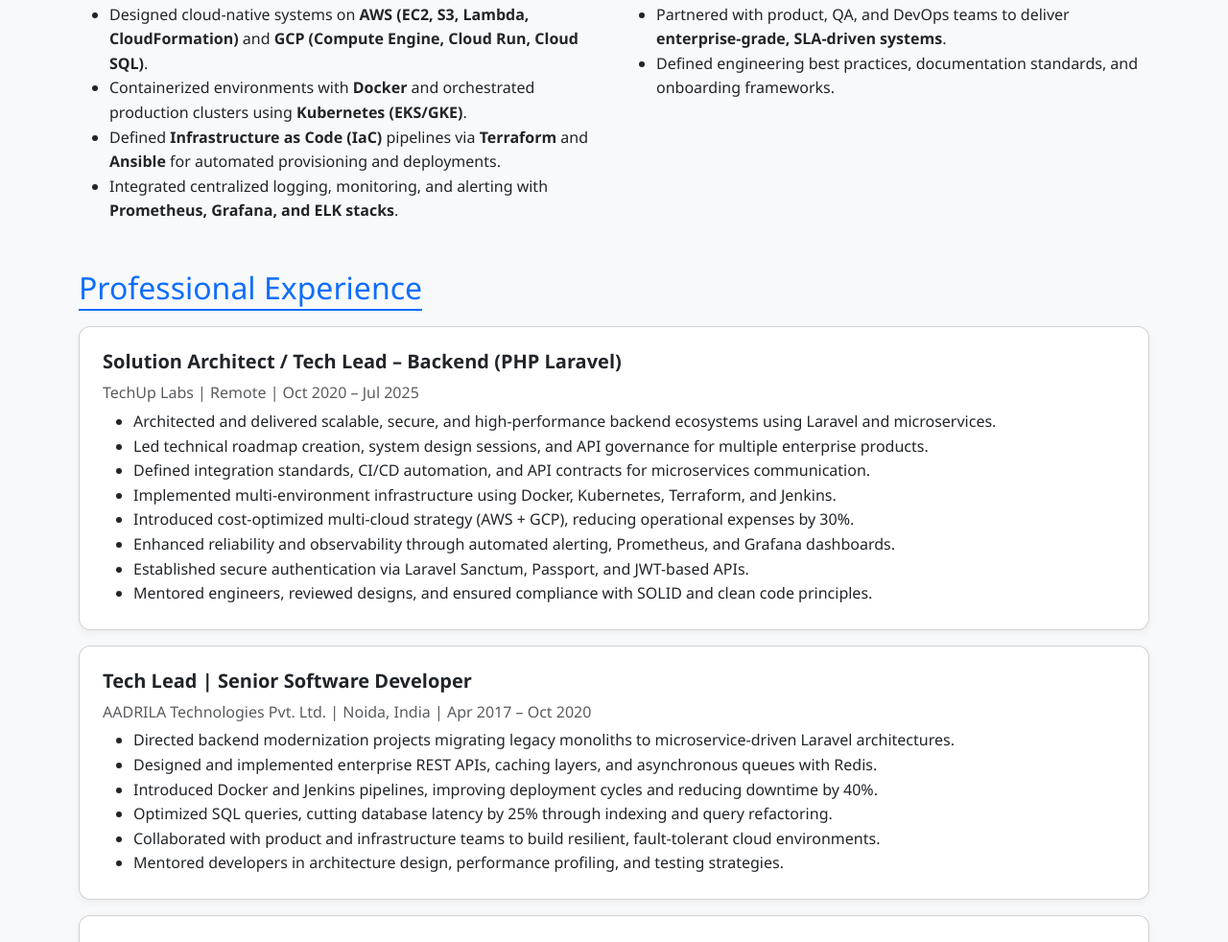
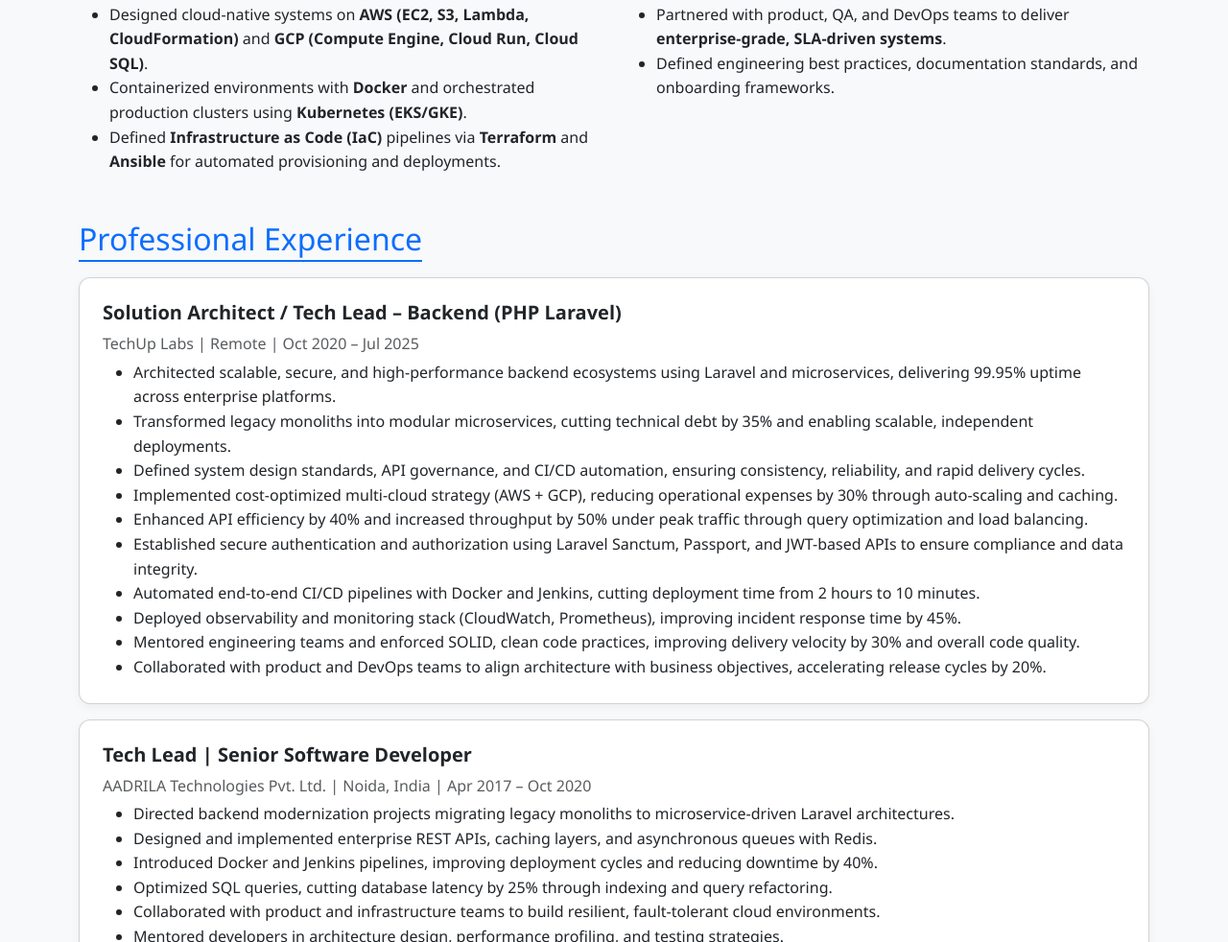
Before and after one commit to imsuneel/profile, a plain HTML site: page index.html in a window 1280 px wide. Shown: the part 1131-2113 px from the top of the page at 96% size. Drawn offline with nearby package versions, Linux system fonts and the light colour scheme.

Commit message:
update page

```diff
--- a/index.html
+++ b/index.html
@@ -3,8 +3,9 @@
 <head>
   <meta charset="UTF-8" />
   <meta name="viewport" content="width=device-width, initial-scale=1.0" />
-  <meta name="description" content="Suneel Kumar - Solution Architect / Technical Lead Resume" />
   <title>Suneel Kumar | Solution Architect - Backend (PHP Laravel)</title>
+  <meta name="description" content="Lead Backend Engineer & Laravel Solution Architect with 12+ years of experience designing and delivering high-performance, secure, and scalable backend ecosystems for enterprise and SaaS platforms." />
+  <meta name="keyword" content="Lead Backend Engineer, Laravel Architect, Solution Architect, Senior Backend Developer, PHP 8 / Laravel 10, Microservices Architecture, RESTful API Development, MySQL Performance Tuning, System Design & Scalability, DevOps (Docker, Jenkins, GitLab CI/CD), AWS Cloud Architecture (EC2, RDS, S3, CloudFront), GCP / Multi-cloud Infrastructure, API Gateway & Authentication (Sanctum, Passport, JWT), CI/CD Pipeline Automation, Performance Optimization, Caching & Load Balancing, Containerization (Docker, Kubernetes), API Governance & Versioning, Cloud Monitoring (Prometheus, CloudWatch), Agile Delivery & Technical Leadership, SOLID Principles & Clean Code, Team Mentorship & Code Review, SaaS Platforms, High Availability Systems, Infrastructure Cost Optimization, Cloud Automation, Security Best Practices, System Migration & Modernization, Scalable Architecture, API Integration & Testing, Software Design Patterns, Continuous Deployment" />
   <link href="https://cdn.jsdelivr.net/npm/bootstrap@5.3.2/dist/css/bootstrap.min.css" rel="stylesheet">
   <style>
     body { background-color: #f8f9fa; font-family: 'Segoe UI', Tahoma, Geneva, Verdana, sans-serif; line-height:1.6; }
@@ -85,7 +86,6 @@
             <li>Designed cloud-native systems on <strong>AWS (EC2, S3, Lambda, CloudFormation)</strong> and <strong>GCP (Compute Engine, Cloud Run, Cloud SQL)</strong>.</li>
             <li>Containerized environments with <strong>Docker</strong> and orchestrated production clusters using <strong>Kubernetes (EKS/GKE)</strong>.</li>
             <li>Defined <strong>Infrastructure as Code (IaC)</strong> pipelines via <strong>Terraform</strong> and <strong>Ansible</strong> for automated provisioning and deployments.</li>
-            <li>Integrated centralized logging, monitoring, and alerting with <strong>Prometheus, Grafana, and ELK stacks</strong>.</li>
           </ul>
         </div>
 
@@ -124,14 +124,16 @@
         <h5 class="fw-bold">Solution Architect / Tech Lead – Backend (PHP Laravel)</h5>
         <p class="text-muted mb-1">TechUp Labs | Remote | Oct 2020 – Jul 2025</p>
         <ul>
-          <li>Architected and delivered scalable, secure, and high-performance backend ecosystems using Laravel and microservices.</li>
-          <li>Led technical roadmap creation, system design sessions, and API governance for multiple enterprise products.</li>
-          <li>Defined integration standards, CI/CD automation, and API contracts for microservices communication.</li>
-          <li>Implemented multi-environment infrastructure using Docker, Kubernetes, Terraform, and Jenkins.</li>
-          <li>Introduced cost-optimized multi-cloud strategy (AWS + GCP), reducing operational expenses by 30%.</li>
-          <li>Enhanced reliability and observability through automated alerting, Prometheus, and Grafana dashboards.</li>
-          <li>Established secure authentication via Laravel Sanctum, Passport, and JWT-based APIs.</li>
-          <li>Mentored engineers, reviewed designs, and ensured compliance with SOLID and clean code principles.</li>
+          <li>Architected scalable, secure, and high-performance backend ecosystems using Laravel and microservices, delivering 99.95% uptime across enterprise platforms.</li>
+          <li>Transformed legacy monoliths into modular microservices, cutting technical debt by 35% and enabling scalable, independent deployments.</li>
+          <li>Defined system design standards, API governance, and CI/CD automation, ensuring consistency, reliability, and rapid delivery cycles.</li>
+          <li>Implemented cost-optimized multi-cloud strategy (AWS + GCP), reducing operational expenses by 30% through auto-scaling and caching.</li>
+          <li>Enhanced API efficiency by 40% and increased throughput by 50% under peak traffic through query optimization and load balancing.</li>
+          <li>Established secure authentication and authorization using Laravel Sanctum, Passport, and JWT-based APIs to ensure compliance and data integrity.</li>
+          <li>Automated end-to-end CI/CD pipelines with Docker and Jenkins, cutting deployment time from 2 hours to 10 minutes.</li>
+          <li>Deployed observability and monitoring stack (CloudWatch, Prometheus), improving incident response time by 45%.</li>
+          <li>Mentored engineering teams and enforced SOLID, clean code practices, improving delivery velocity by 30% and overall code quality.</li>
+          <li>Collaborated with product and DevOps teams to align architecture with business objectives, accelerating release cycles by 20%.</li>
         </ul>
       </div>
 
```
